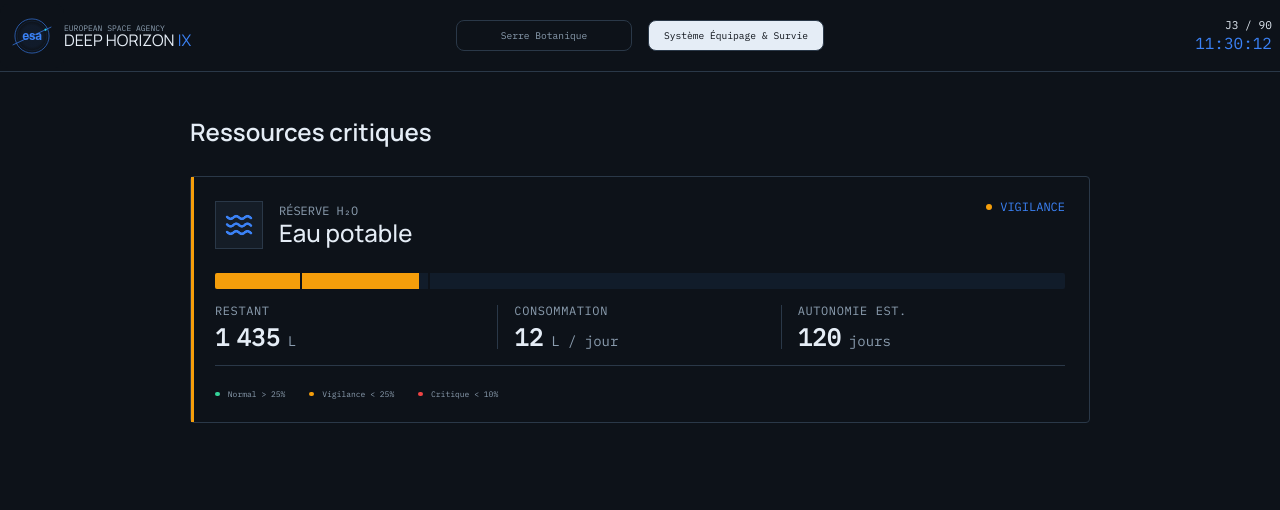
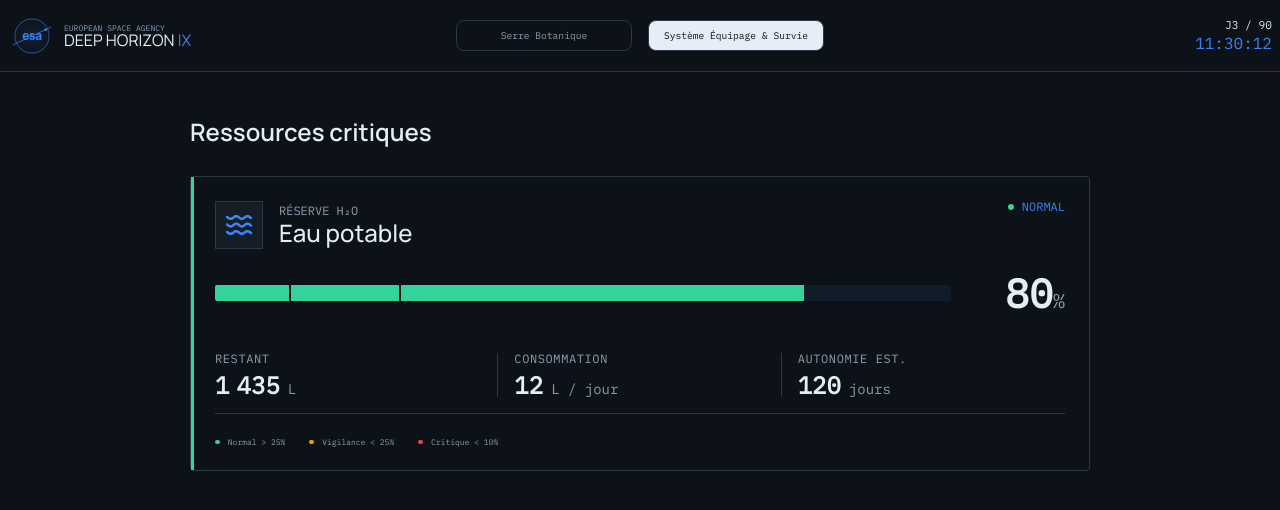
Before and after one commit to Malie-y/Workshop2026-B3-G8, a React (Vite) app in the folder client/: page /crew-and-survival-system in a window 1280 px wide. Shown: the top 510 px of the page. Built offline with nearby package versions, Linux system fonts and the light colour scheme.

Commit message:
Template resources card

```diff
--- a/client/src/components/ResourceCard.tsx
+++ b/client/src/components/ResourceCard.tsx
@@ -3,13 +3,18 @@ import waterIcon from '../assets/img/water-icon.png'
 
 function ResourceCard() {
     // Données en dur
-    const percentage = 24;
-    const remainingLiters = 1435;
+    const remainingQuantity = 1435;
     const dailyConsumption = 12;
+    const maxQuantity = 1800;
+
+    // Calcul du pourcentage (arrondi à l'entier le plus proche)
+    const percentage = maxQuantity > 0
+        ? Math.round((remainingQuantity / maxQuantity) * 100)
+        : 0;
 
     // Calcul de l'autonomie restante dynamique (arrondi à l'entier le plus proche)
     const estimatedAutonomy = dailyConsumption > 0
-        ? Math.round(remainingLiters / dailyConsumption)
+        ? Math.round(remainingQuantity / dailyConsumption)
         : 0;
 
     return (
@@ -55,8 +60,9 @@ function ResourceCard() {
             </div>
 
             {/* Barre de progression principale & pourcentage */}
+            <div className="progress-section">
+                {/* Le conteneur de la barre */}
                 <div className="progress-bar-container">
-                {/* 1. La barre de remplissage qui varie selon le pourcentage */}
                     <div
                     className={`progress-bar-fill ${
                         percentage <= 10
@@ -68,9 +74,15 @@ function ResourceCard() {
                     style={{ width: `${percentage}%` }}
                     />
 
-                {/* 2. Les repères verticaux STATIQUES (toujours visibles) */}
+                    {/* Repères verticaux statiques */}
                     <span className="threshold-marker" style={{ left: '10%' }} title="Seuil Critique (10%)" />
                     <span className="threshold-marker" style={{ left: '25%' }} title="Seuil Vigilance (25%)" />
+                </div>
+
+                {/* Le pourcentage */}
+                <div className="percentage-display">
+                    {percentage}<span className="percent-symbol">%</span>
+                </div>
             </div>
 
             {/* Grille de statistiques */}
@@ -78,7 +90,7 @@ function ResourceCard() {
                 <div className="stat-item">
                     <span className="stat-label">RESTANT</span>
                     <div className="stat-value-group">
-                        <span className="stat-value">{remainingLiters.toLocaleString('fr-FR')}</span>
+                        <span className="stat-value">{remainingQuantity.toLocaleString('fr-FR')}</span>
                         <span className="stat-unit">L</span>
                     </div>
                 </div>
--- a/client/src/styles/ResourceCard.css
+++ b/client/src/styles/ResourceCard.css
@@ -114,11 +114,11 @@
   top: 0;
   bottom: 0;
   width: 2px;
-  background-color: #0b111a;
+  background-color: var(--bg-panel)
 }
 
 .percentage-display {
-  font-family: 'IBM Plex Mono', monospace;
+  font-family: 'IBM Plex Mono';
   font-size: 2.5rem;
   font-weight: 600;
   line-height: 1;
@@ -129,7 +129,7 @@
 .percent-symbol {
   font-size: 1.25rem;
   font-weight: 400;
-  color: #94a3b8;
+  color: var(--text-secondary);
 }
 
 /* --- Stats Grid --- */
```
Lines whose indentation alone changed are shown as unchanged.
